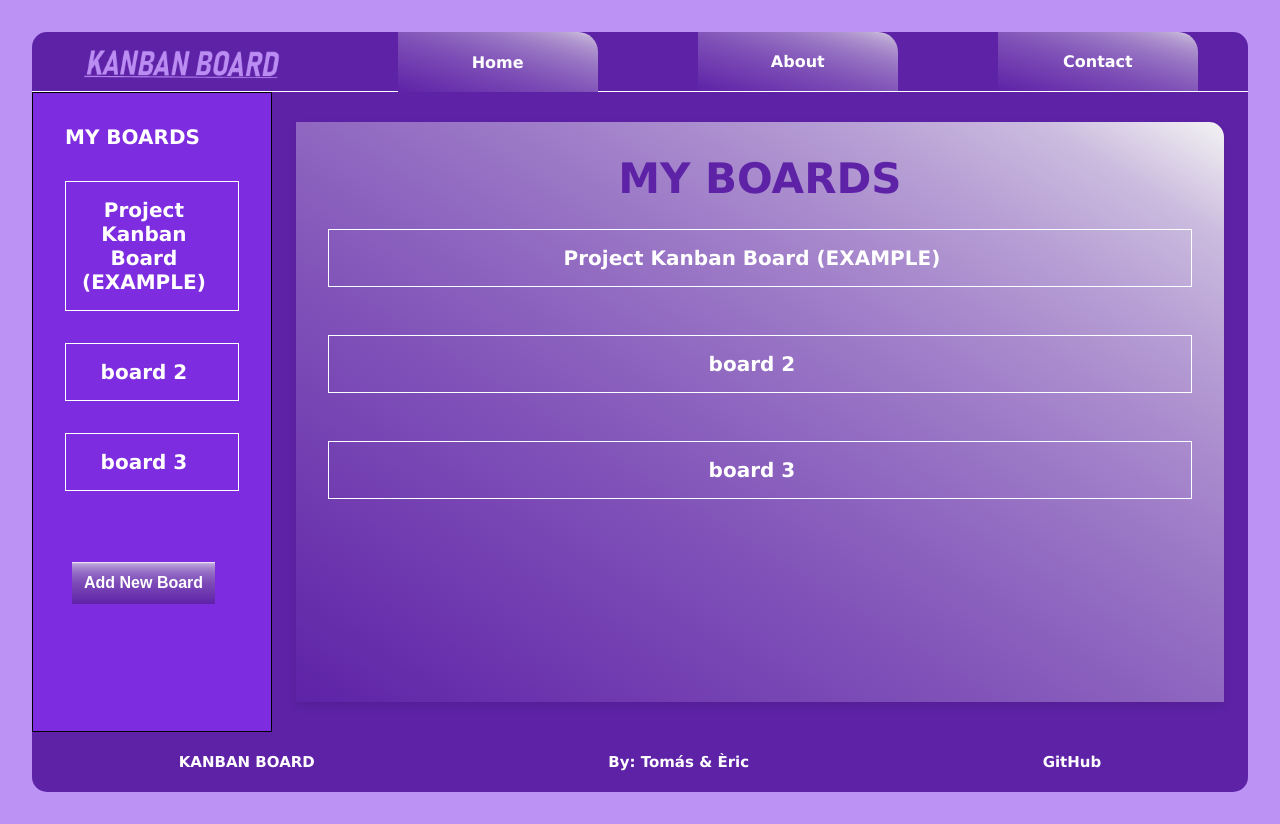
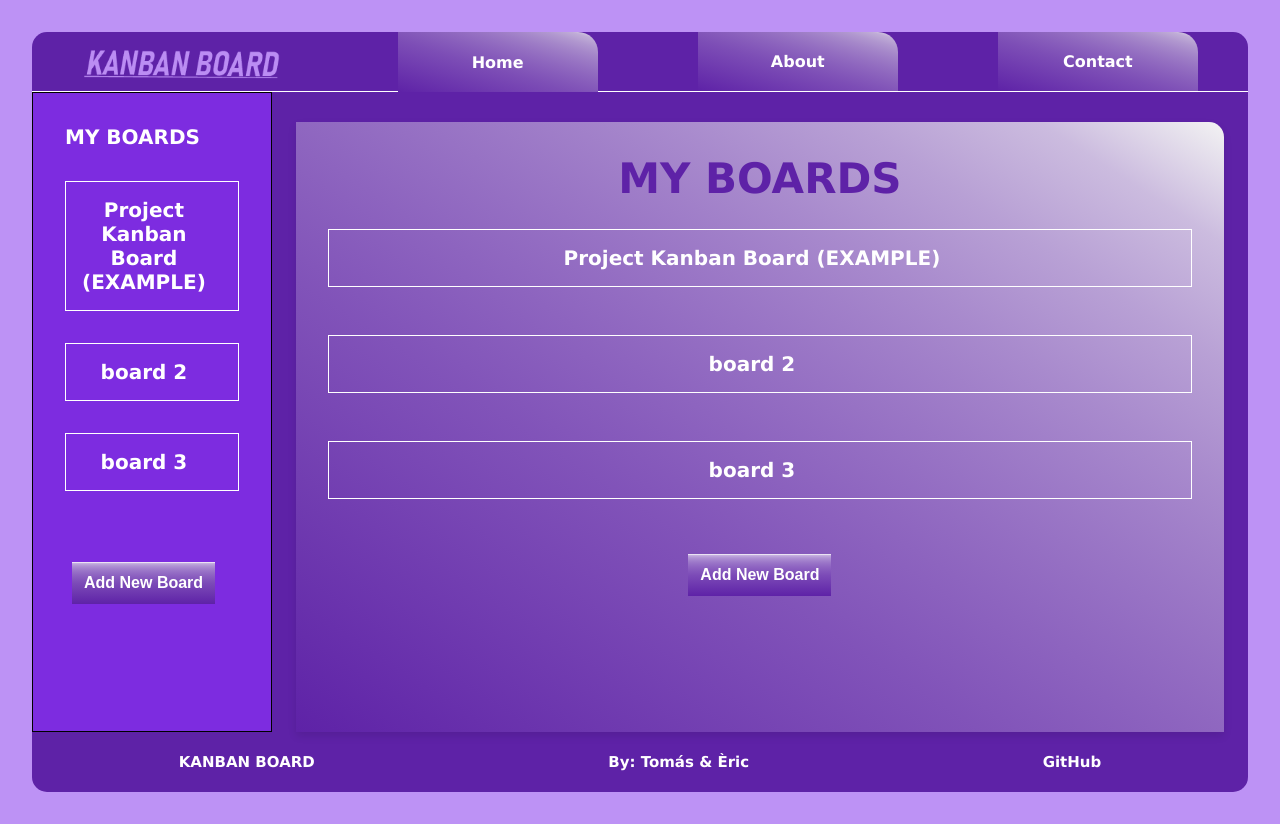
Before and after one commit to Violinistapirata/Kanban-Board, a React (Vite) app: page /#/ in a window 1280 px wide. Built offline with nearby package versions, Linux system fonts and the light colour scheme.

Commit message:
added the create board form in the dashboard page. Adjusted a margin in the dashboard page

```diff
--- a/src/Pages/DashboardPage.css
+++ b/src/Pages/DashboardPage.css
@@ -26,6 +26,7 @@
   align-items: center;
   flex-direction: column;
   margin: 30px;
+  margin-bottom: 0;
   padding: 2rem;
   gap: 1rem;
   background: linear-gradient(to bottom left, #f3f3f3, 30%, #5e22a7);
--- a/src/Pages/DashboardPage.jsx
+++ b/src/Pages/DashboardPage.jsx
@@ -4,7 +4,10 @@ import { Link } from "react-router-dom";
 //CONTEXT
 import { TaskListContext } from "../Contexts/taskLists.context";
 
+//HOOKS
+import { useState } from "react";
 //COMPONENTS
+import CreateBoardForm from "../components/CreateBoardForm";
 // import CurrentBoard from "../components/CurrentBoard";
 
 //STYLES
@@ -15,6 +18,9 @@ import { useContext } from "react";
 function DashboardPage() {
   console.log("The DashboardPage component has rendered");
   const { boardsArray } = useContext(TaskListContext);
+
+  // State for the Add-board form
+    const [showForm, setShowForm] = useState(false);
 
   return (
     <div className="boards-container">
@@ -31,6 +37,8 @@ function DashboardPage() {
         );
       })}
       {/* {boardsArray.map(board => <CurrentBoard key={board.id} taskList={board.taskList} /> )} */}
+      {showForm && <CreateBoardForm setShowForm={setShowForm}/>}
+      <button className="create-board-button" onClick={() => setShowForm(true)}>Add New Board</button>
       </div>
     </div>
   );
--- a/src/components/SideBar.jsx
+++ b/src/components/SideBar.jsx
@@ -16,8 +16,8 @@ import "./SideBar.css";
 /*-------------------------------------------------------------------*/
 
 function SideBar() {
+  console.log("The SideBar component has rendered");
   const { boardsArray } = useContext(TaskListContext);
-  console.log("The SideBar component has rendered");
 
   // State for the Add-board form
   const [showForm, setShowForm] = useState(false);
```
